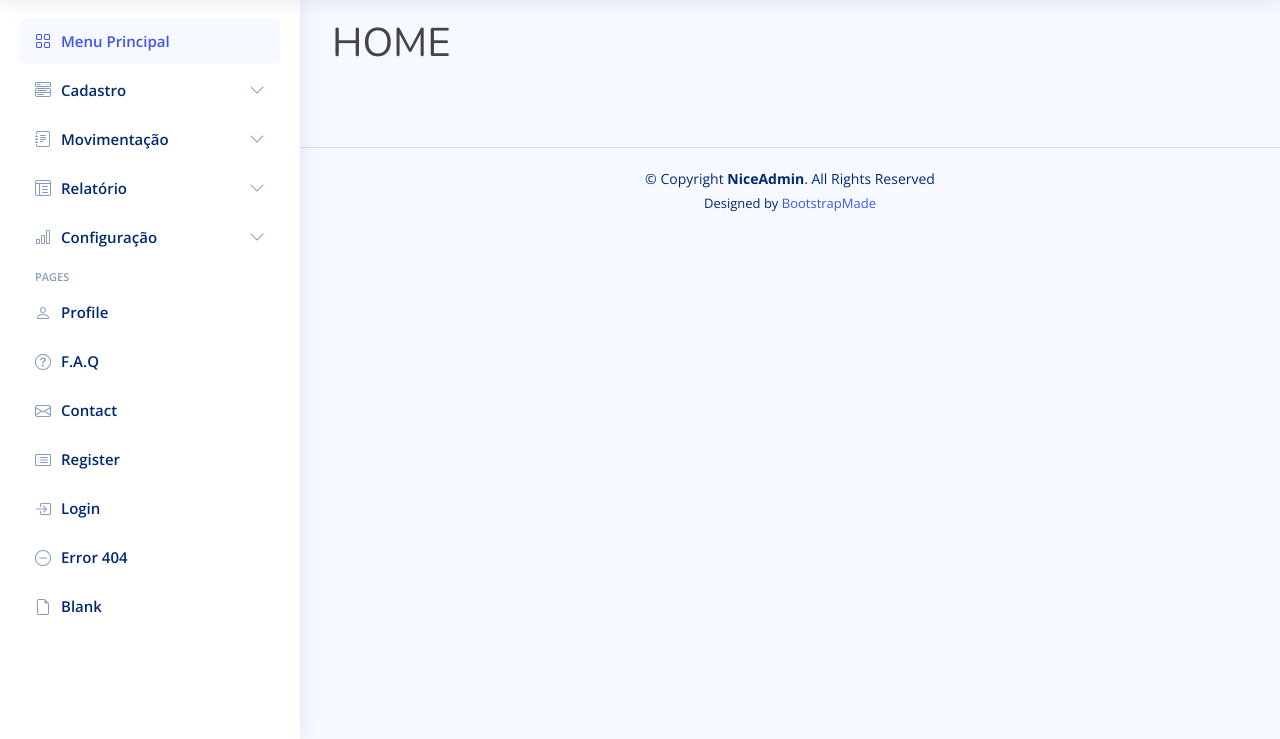
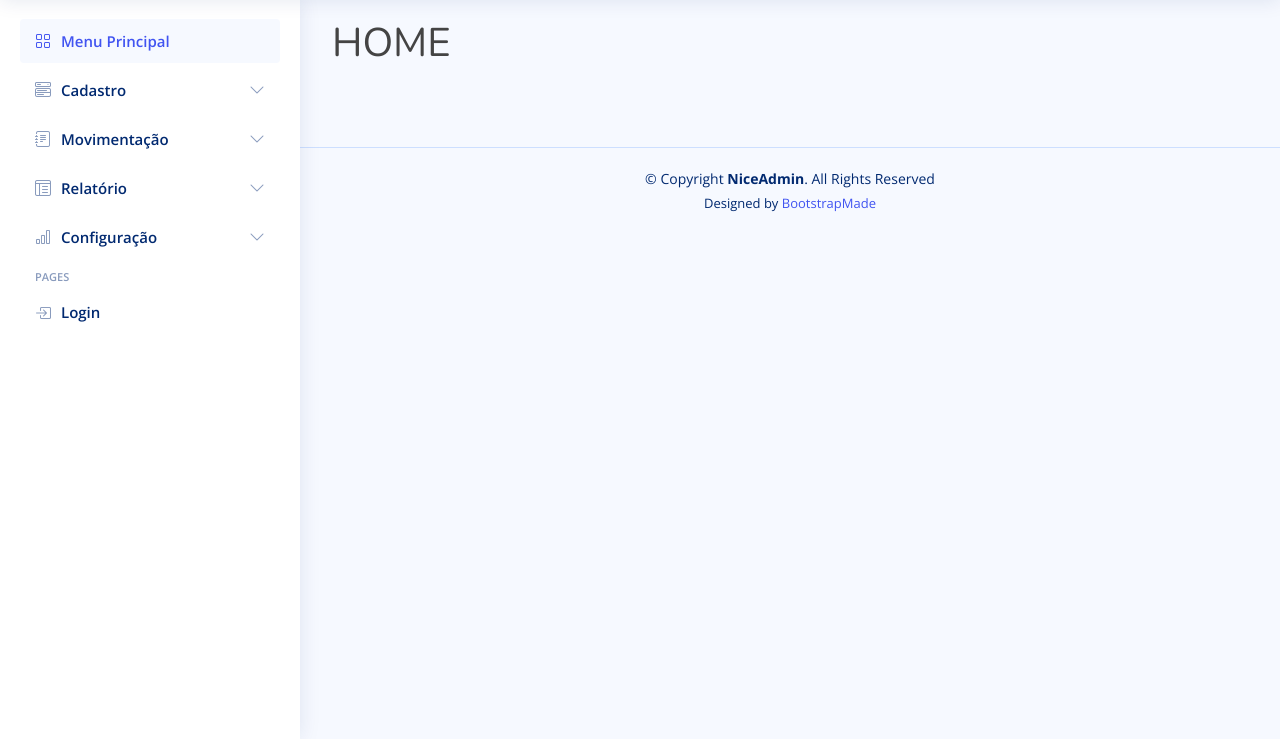
Before and after one commit to IsaqueCeo/projeto_sgaf, a Django app: page / in a window 1280 px wide; the page is wider, and only the part inside the window is pictured. Shown: the part 61-800 px from the top of that part. Run offline with Django 5.2, Linux system fonts and the light colour scheme; some libraries are stand-ins or nearby versions.

Commit message:
fé em Deus

```diff
--- a/templates/base.html
+++ b/templates/base.html
@@ -512,33 +512,7 @@
 
       <li class="nav-heading">Pages</li>
 
-      <li class="nav-item">
-        <a class="nav-link collapsed" href="users-profile.html">
-          <i class="bi bi-person"></i>
-          <span>Profile</span>
-        </a>
-      </li><!-- End Profile Page Nav -->
-
-      <li class="nav-item">
-        <a class="nav-link collapsed" href="pages-faq.html">
-          <i class="bi bi-question-circle"></i>
-          <span>F.A.Q</span>
-        </a>
-      </li><!-- End F.A.Q Page Nav -->
-
-      <li class="nav-item">
-        <a class="nav-link collapsed" href="pages-contact.html">
-          <i class="bi bi-envelope"></i>
-          <span>Contact</span>
-        </a>
-      </li><!-- End Contact Page Nav -->
-
-      <li class="nav-item">
-        <a class="nav-link collapsed" href="pages-register.html">
-          <i class="bi bi-card-list"></i>
-          <span>Register</span>
-        </a>
-      </li><!-- End Register Page Nav -->
+      <!-- End Register Page Nav -->
 
       <li class="nav-item">
         <a class="nav-link collapsed" href="pages-login.html">
@@ -546,20 +520,6 @@
           <span>Login</span>
         </a>
       </li><!-- End Login Page Nav -->
-
-      <li class="nav-item">
-        <a class="nav-link collapsed" href="pages-error-404.html">
-          <i class="bi bi-dash-circle"></i>
-          <span>Error 404</span>
-        </a>
-      </li><!-- End Error 404 Page Nav -->
-
-      <li class="nav-item">
-        <a class="nav-link collapsed" href="pages-blank.html">
-          <i class="bi bi-file-earmark"></i>
-          <span>Blank</span>
-        </a>
-      </li><!-- End Blank Page Nav -->
 
     </ul>
 
```
